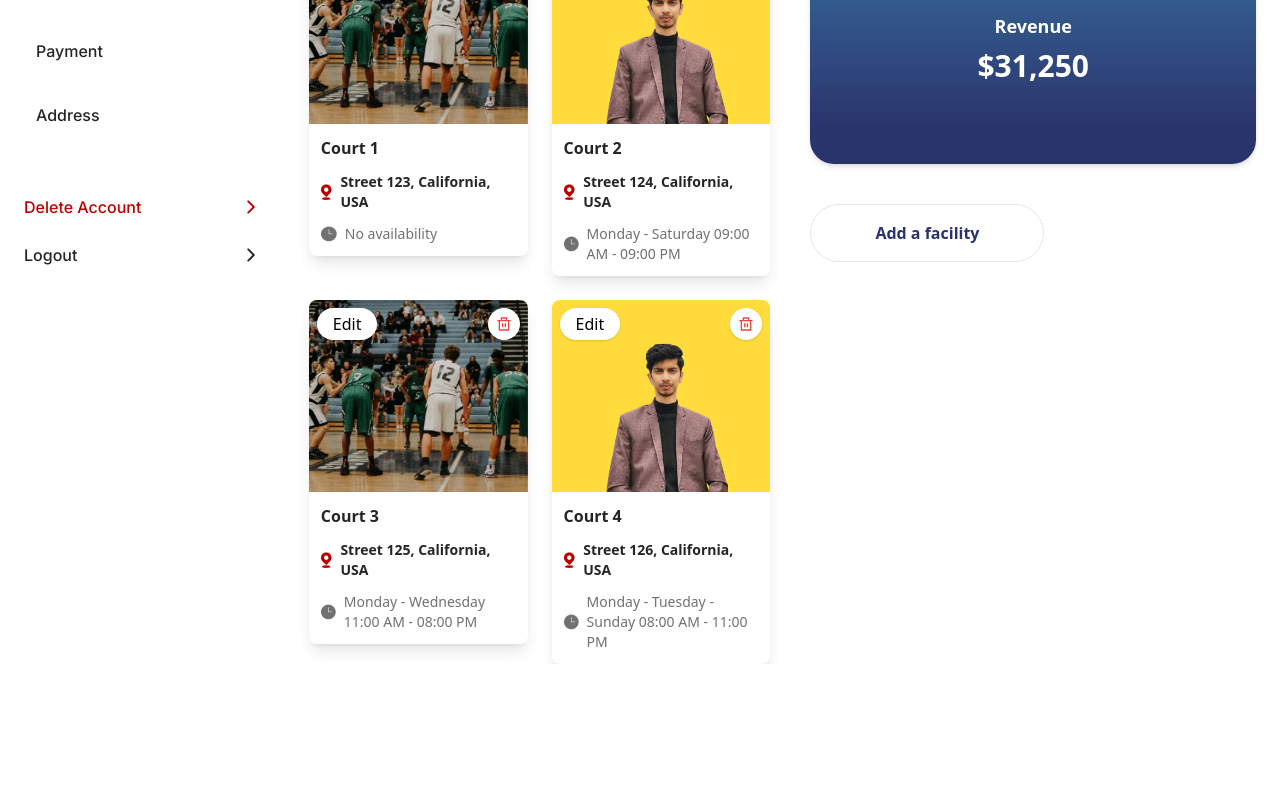
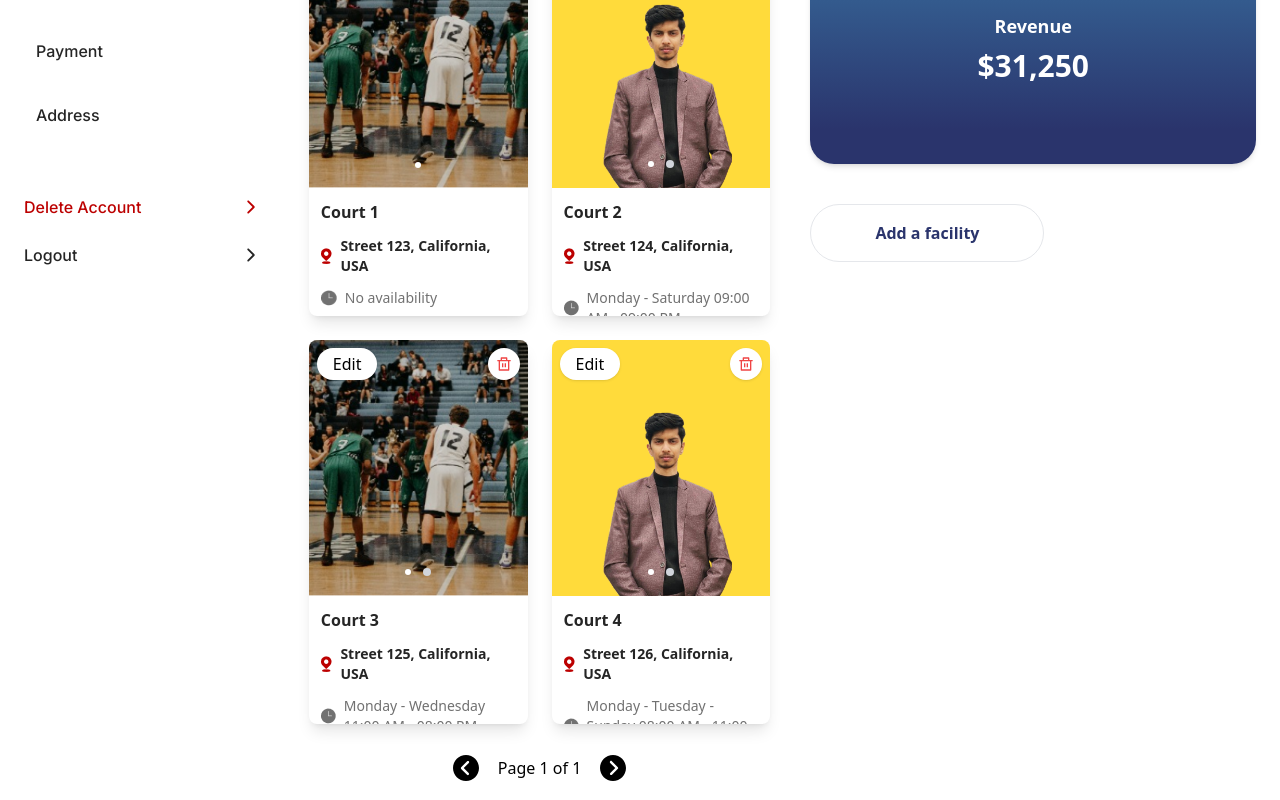
Before and after one commit to adil-16/OpenGyMap, a React (Vite) app: page /setting/myfacility in a window 1280 px wide. Shown: the part 351-1151 px from the top of the page. Before the commit the page ends 1015 px from the top, so only its background shows below. Built offline with nearby package versions, Linux system fonts and the light colour scheme.

Commit message:
Slider and pagination added

```diff
--- a/src/pages/Settings/MyFacility/MyFacility.jsx
+++ b/src/pages/Settings/MyFacility/MyFacility.jsx
@@ -1,14 +1,29 @@
-import React from "react";
+import React, { useState } from "react";
 import FacilityCard from "../components/FacilityCard";
-import facilities from "../../../utils/FacilitiesData/FacilitiesData";
+import FormatDays from "../../../utils/FormatDays/FormatDays";
 import { useNavigate } from "react-router-dom";
-import FormatDays from "../../../utils/FormatDays/FormatDays";
+import { useFacilitiesData } from "../../../Context/FacilitiesDataContext/FacilitiesDataContext";
+import { IoIosArrowDropleftCircle } from "react-icons/io";
+import { IoIosArrowDroprightCircle } from "react-icons/io";
 
-import { useFacilitiesData } from "../../../Context/FacilitiesDataContext/FacilitiesDataContext";
+const ITEMS_PER_PAGE = 4;
 
 const MyFacility = () => {
   const navigate = useNavigate();
-  const { data: facilities } = useFacilitiesData(); // Get facilities data from context
+  const { data: facilities } = useFacilitiesData();
+  const [currentPage, setCurrentPage] = useState(1);
+
+  const totalPages = Math.ceil(facilities.length / ITEMS_PER_PAGE);
+
+  const handlePageChange = (page) => {
+    if (page >= 1 && page <= totalPages) {
+      setCurrentPage(page);
+    }
+  };
+
+  const startIndex = (currentPage - 1) * ITEMS_PER_PAGE;
+  const endIndex = startIndex + ITEMS_PER_PAGE;
+  const currentItems = facilities.slice(startIndex, endIndex);
 
   return (
     <div>
@@ -22,7 +37,7 @@ const MyFacility = () => {
             Facilities
           </p>
           <div className="grid grid-cols-1 sm:grid-cols-2 gap-6">
-            {facilities.map((facility) => (
+            {currentItems.map((facility) => (
               <FacilityCard
                 key={facility.id}
                 id={facility.id}
@@ -40,6 +55,24 @@ const MyFacility = () => {
                 }`}
               />
             ))}
+          </div>
+
+          <div className="flex justify-center items-center mt-6 pb-3">
+            <IoIosArrowDropleftCircle
+              onClick={() => handlePageChange(currentPage - 1)}
+              disabled={currentPage === 1}
+              className="h-8 w-8 cursor-pointer"
+            />
+            {/* </button> */}
+            <span className="px-4 py-2  text-black rounded">
+              Page {currentPage} of {totalPages}
+            </span>
+
+            <IoIosArrowDroprightCircle
+              className="h-8 w-8 cursor-pointer"
+              onClick={() => handlePageChange(currentPage + 1)}
+              disabled={currentPage === totalPages}
+            />
           </div>
         </div>
         <div className="pl-4">
--- a/src/pages/Settings/components/FacilityCard.jsx
+++ b/src/pages/Settings/components/FacilityCard.jsx
@@ -1,5 +1,6 @@
 import React from "react";
 import { RiDeleteBinLine } from "react-icons/ri";
+import Slider from "./Slider";
 
 const FacilityCard = ({
   id,
@@ -9,17 +10,12 @@ const FacilityCard = ({
   hours,
   courtName,
 }) => {
-  const firstImageUrl = imageUrls.length > 0 ? imageUrls[0] : "/Home/games.png";
-
   return (
     <div className="w-full">
-      <div className="relative rounded-lg overflow-hidden shadow-lg bg-white">
-        <img
-          src={firstImageUrl}
-          alt="Gym"
-          className="w-full h-48 object-cover"
-        />
-        <div className="absolute top-2 left-2">
+      <div className="relative rounded-lg h-96 overflow-hidden shadow-lg bg-white">
+        <Slider imageUrls={imageUrls} />
+
+        <div className="absolute top-2 left-2 ">
           <button className="px-4 py-1 bg-white rounded-full shadow">
             Edit
           </button>
--- /dev/null
+++ b/src/pages/Settings/components/Slider.jsx
@@ -0,0 +1,66 @@
+import React, { useState } from "react";
+
+const Slider = ({ imageUrls = [] }) => {
+  const [currentIndex, setCurrentIndex] = useState(0);
+
+  const handleScroll = (e) => {
+    const scrollLeft = e.target.scrollLeft;
+    const width = e.target.clientWidth;
+    const newIndex = Math.round(scrollLeft / width);
+    setCurrentIndex(newIndex);
+  };
+
+  return (
+    <div className="relative  w-full">
+      <div
+        className="relative overflow-x-scroll  scrollbar-hide snap-x snap-mandatory"
+        onScroll={handleScroll}
+      >
+        <div className="flex sm:h-40 md:h-60 lg:h-64">
+          {imageUrls.map((slide, index) => (
+            <div
+              key={index}
+              id={`slide-${index}`}
+              className="w-full flex-shrink-0 snap-center"
+            >
+              <img
+                src={slide}
+                className="w-full h-full object-cover"
+                alt={`Slide ${index + 1}`}
+              />
+            </div>
+          ))}
+        </div>
+      </div>
+
+      <div className="absolute z-30 flex items-center -translate-x-1/2 bottom-5 left-1/2 space-x-3 rtl:space-x-reverse">
+        {imageUrls.map((_, index) => {
+          let size;
+          if (index === 0) {
+            size = 6;
+          } else if (index >= 1 && index <= 3) {
+            size = 8;
+          } else {
+            size = 10;
+          }
+
+          return (
+            <button
+              key={index}
+              className={`rounded-full ${
+                index === currentIndex ? "bg-white" : "bg-gray-300"
+              }`}
+              aria-label={`Slide ${index + 1}`}
+              style={{
+                width: `${size}px`,
+                height: `${size}px`,
+              }}
+            ></button>
+          );
+        })}
+      </div>
+    </div>
+  );
+};
+
+export default Slider;
```
